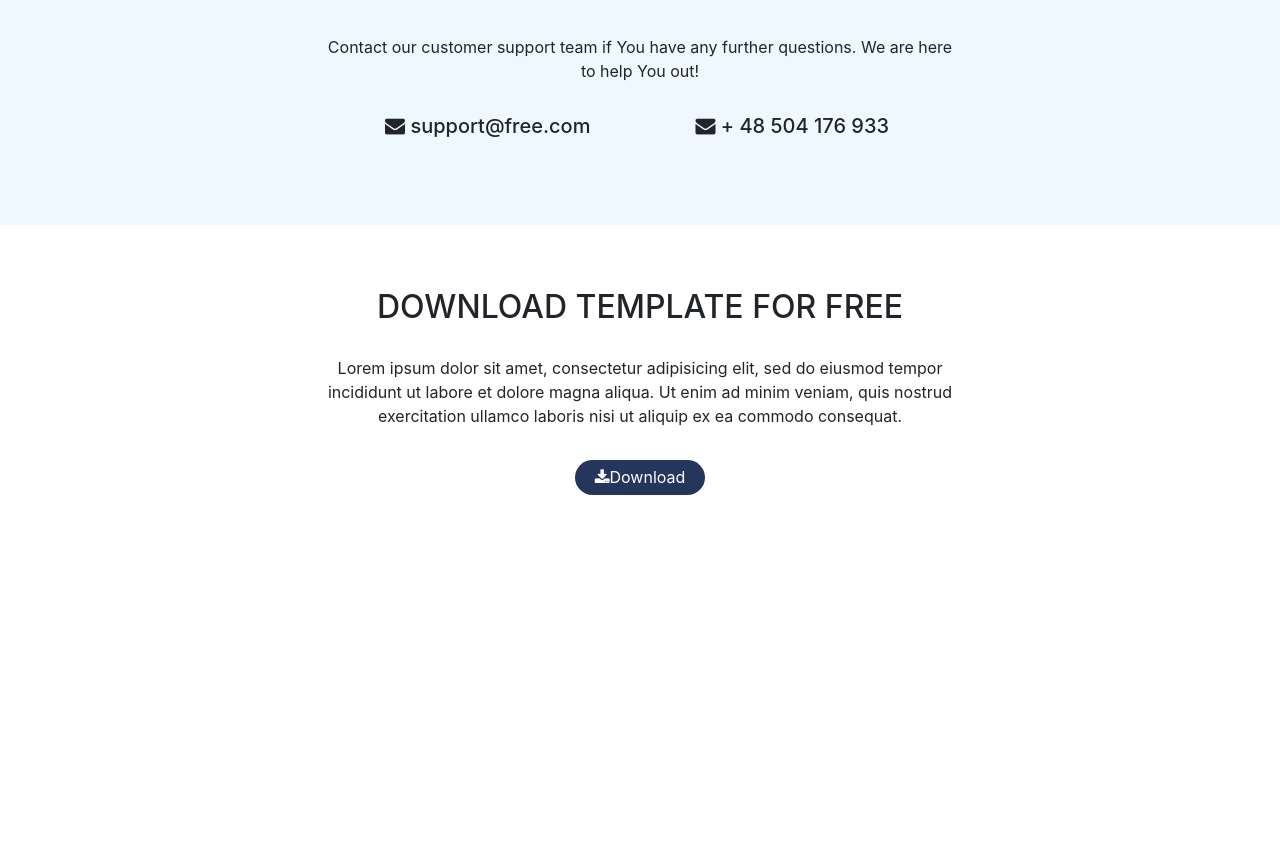
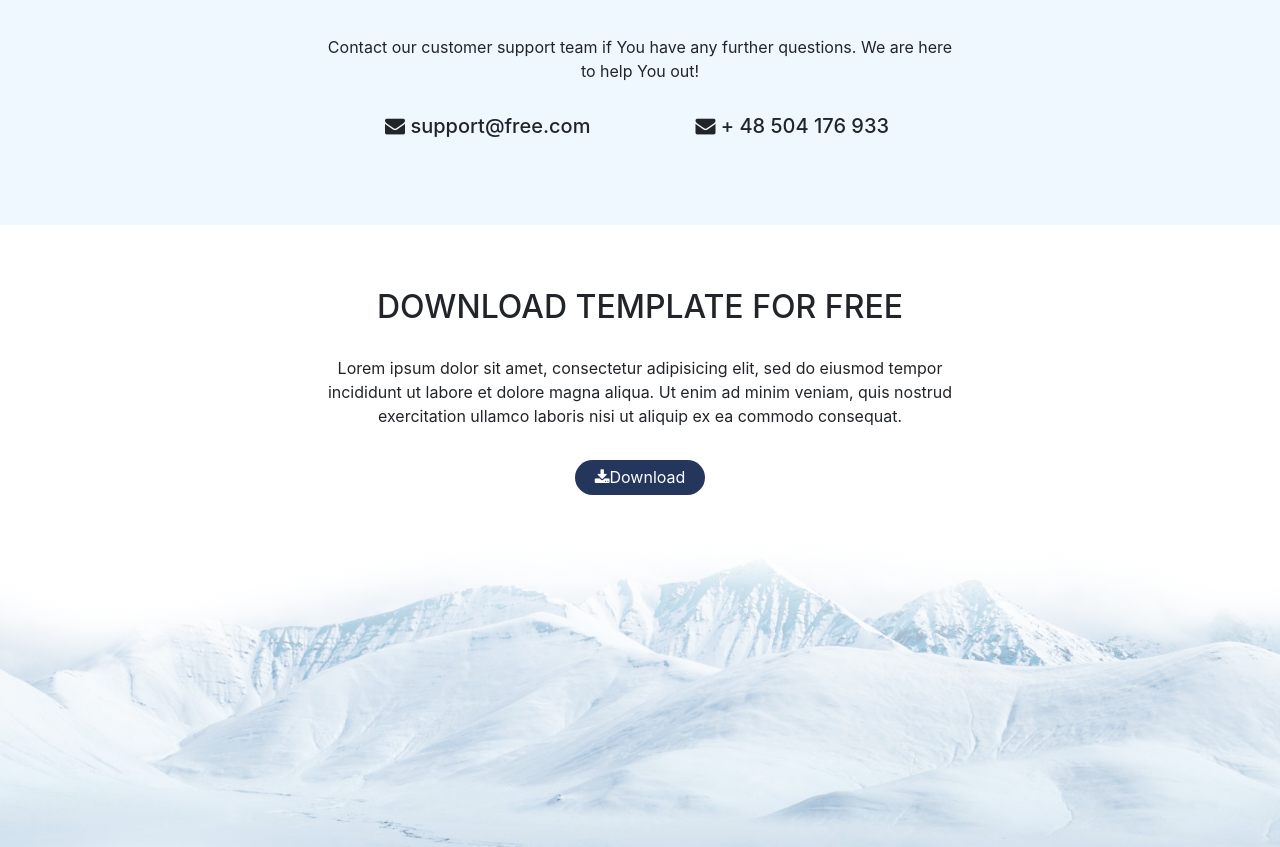
Before and after one commit to MohamedGImmiy/enyo-psd-website, a plain HTML site: page index.html in a window 1280 px wide. Shown: the part 2726-3573 px from the top of the page. Drawn offline with nearby package versions, Linux system fonts and the light colour scheme; files that its build step writes are made by us from their sources; a script that the page names is missing; files whose address does not match are found by name.

Commit message:
small update2

```diff
--- a/general/style.css
+++ b/general/style.css
@@ -135,7 +135,7 @@ div.contact-items h5{
 .footer-img{
     width: 100%;
     height: 20em;
-   background: linear-gradient(rgba(255,255,255,1.00),rgba(255,255,255,0.00)),rgba(255,255,255,0.05) url("../imgs/footer.png");
+   background: linear-gradient(rgba(255,255,255,1.00),rgba(255,255,255,0.00)),rgba(255,255,255,0.05) url("../imgs/footer.jpg");
     background-position: center;
     background-size: cover;
     background-repeat: no-repeat;
```
